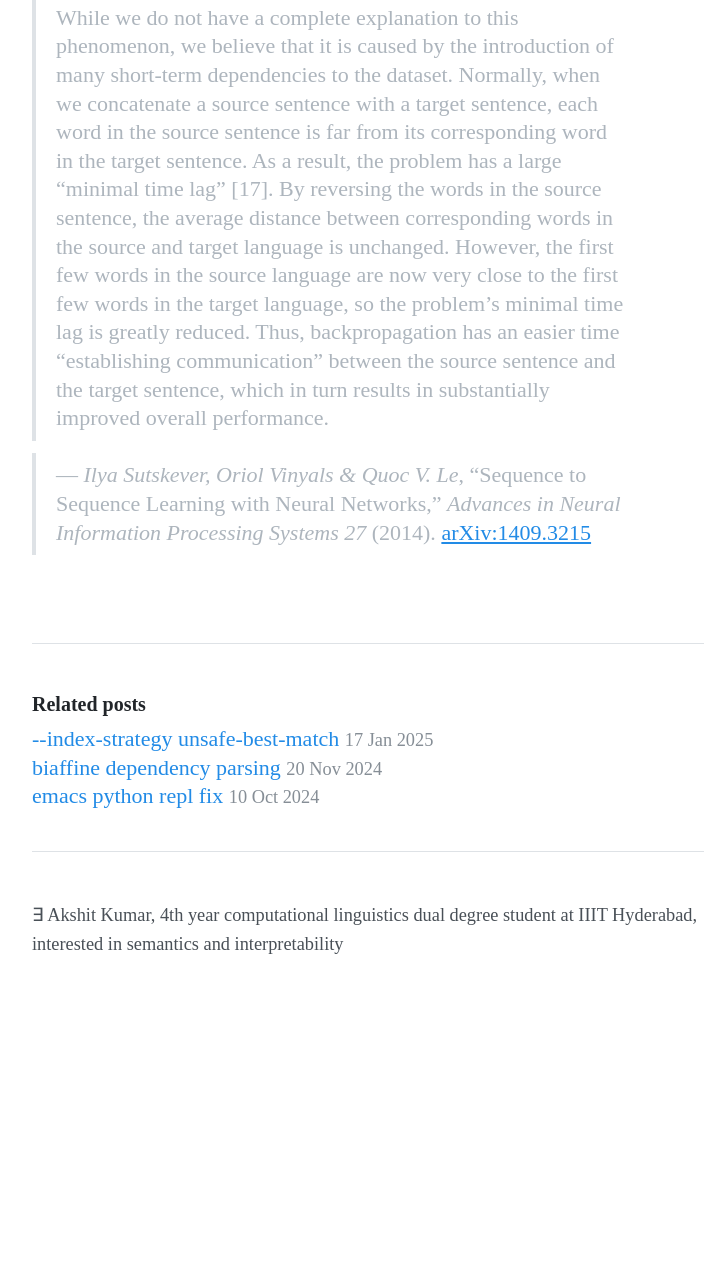
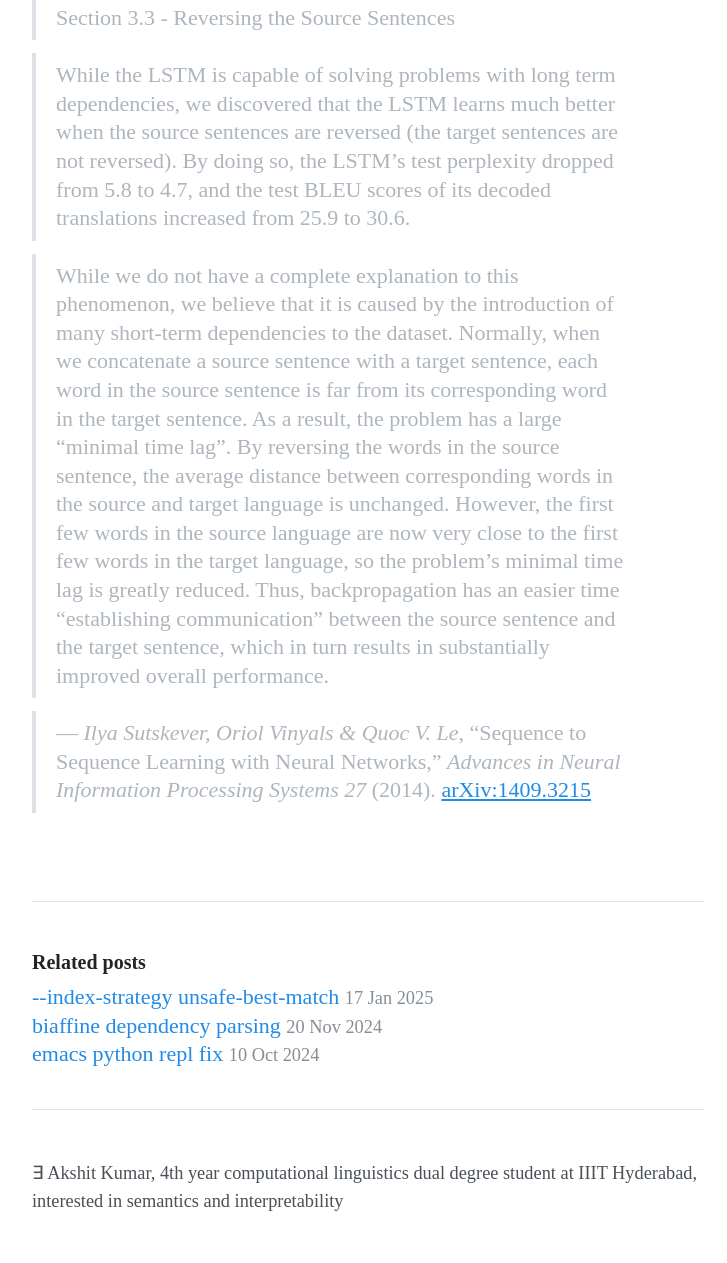
Before and after one commit to komikat/komikat.github.io, a Jekyll site: the page built from _posts/2025-06-06-establishing-communication.md, in a window 1280 px wide. Shown: the part 604-1867 px from the top of the page, without its empty margins (272-999 px from the left). Built offline with Jekyll 4.4.1, drawn with Linux system fonts in a browser that asks for light colours; some web fonts are replaced; before the commit the page ends 1609 px from its top, so only the background shows below that.

Commit message:
refine post

```diff
--- a/_posts/2025-06-06-establishing-communication.md
+++ b/_posts/2025-06-06-establishing-communication.md
@@ -7,7 +7,10 @@ comments: false
 ![The Creation of Adam – Michelangelo](https://upload.wikimedia.org/wikipedia/commons/thumb/5/5b/Michelangelo_-_Creation_of_Adam_%28cropped%29.jpg/1920px-Michelangelo_-_Creation_of_Adam_%28cropped%29.jpg)
 *Michelangelo, The Creation of Adam (c. 1512)*
 
+> Section 3.3 - Reversing the Source Sentences
 
-> While we do not have a complete explanation to this phenomenon, we believe that it is caused by the introduction of many short-term dependencies to the dataset. Normally, when we concatenate a source sentence with a target sentence, each word in the source sentence is far from its corresponding word in the target sentence. As a result, the problem has a large “minimal time lag” [17]. By reversing the words in the source sentence, the average distance between corresponding words in the source and target language is unchanged. However, the first few words in the source language are now very close to the first few words in the target language, so the problem’s minimal time lag is greatly reduced. Thus, backpropagation has an easier time “establishing communication” between the source sentence and the target sentence, which in turn results in substantially improved overall performance.
+> While the LSTM is capable of solving problems with long term dependencies, we discovered that the LSTM learns much better when the source sentences are reversed (the target sentences are not reversed). By doing so, the LSTM’s test perplexity dropped from 5.8 to 4.7, and the test BLEU scores of its decoded translations increased from 25.9 to 30.6.
+
+> While we do not have a complete explanation to this phenomenon, we believe that it is caused by the introduction of many short-term dependencies to the dataset. Normally, when we concatenate a source sentence with a target sentence, each word in the source sentence is far from its corresponding word in the target sentence. As a result, the problem has a large “minimal time lag”. By reversing the words in the source sentence, the average distance between corresponding words in the source and target language is unchanged. However, the first few words in the source language are now very close to the first few words in the target language, so the problem’s minimal time lag is greatly reduced. Thus, backpropagation has an easier time “establishing communication” between the source sentence and the target sentence, which in turn results in substantially improved overall performance.
 
 > — *Ilya Sutskever, Oriol Vinyals & Quoc V. Le*, “Sequence to Sequence Learning with Neural Networks,” *Advances in Neural Information Processing Systems 27* (2014). [arXiv:1409.3215](https://arxiv.org/abs/1409.3215)
```
